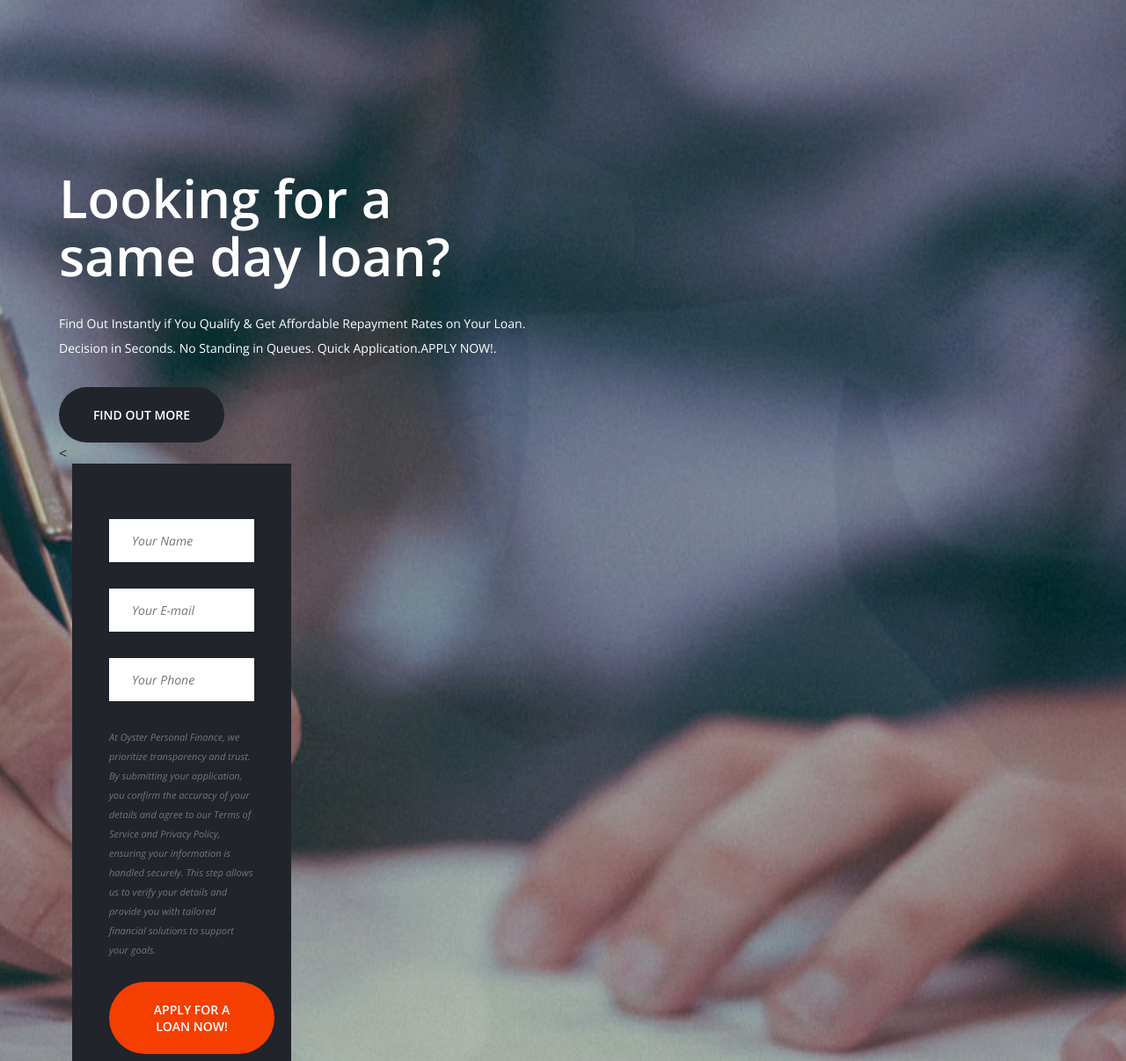
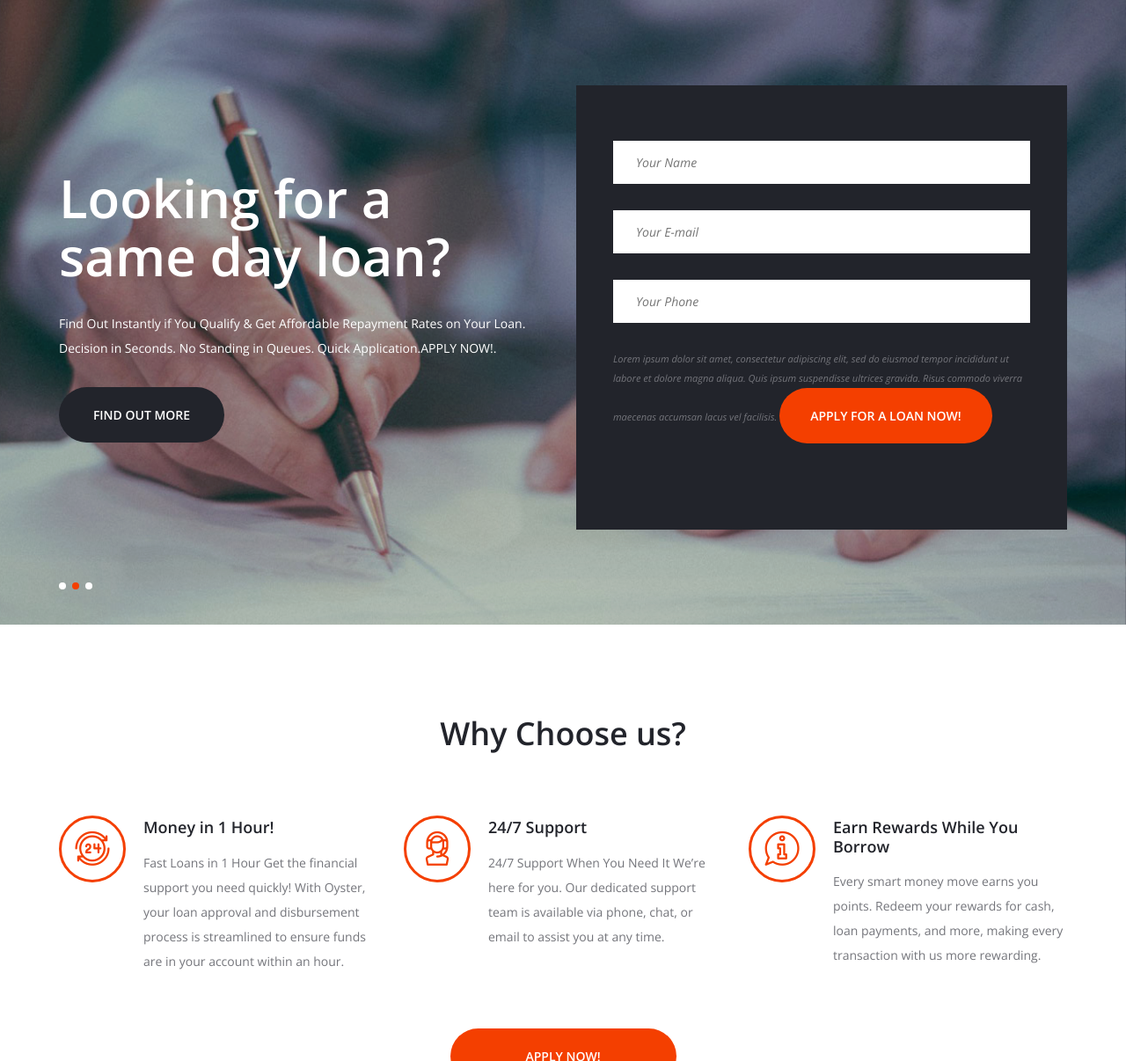
Before and after one commit to SoftrIn6/sgd, a plain HTML site: page index.html in a window 1280 px wide. Shown: the part 94-1300 px from the top of the page at 88% size. Drawn offline with nearby package versions, Linux system fonts and the light colour scheme; files that its build step writes are made by us from their sources; files whose address does not match are found by name.

Commit message:
Update index.html

```diff
--- a/index.html
+++ b/index.html
@@ -1,7 +1,7 @@
 <!DOCTYPE html>
 <html lang="zxx">
 <head>
-	<title>OYSTER PERSONAL FINANCE (PTY) LTD | Loans HTML Template</title>
+	<title>OYSTER PERSONAL FINANCE (PTY) LTD</title>
 	<meta charset="UTF-8">
 	<meta name="description" content="loans HTML Template">
 	<meta name="keywords" content="loans, html">
@@ -72,16 +72,14 @@
 						<p>Find Out Instantly if You Qualify & Get Affordable Repayment Rates on Your Loan. Decision in Seconds. No Standing in Queues. Quick Application.APPLY NOW!.</p>
 						<a href="#" class="site-btn sb-dark">Find out more</a>
 					</div>
-				<<div class="col-lg-6">
-    <form class="hero-form" onsubmit="return false;">
-        <input type="text" placeholder="Your Name">
-        <input type="text" placeholder="Your E-mail">
-        <input type="text" placeholder="Your Phone">
-        <p>At Oyster Personal Finance, we prioritize transparency and trust. By submitting your application, you confirm the accuracy of your details and agree to our Terms of Service and Privacy Policy, ensuring your information is handled securely. This step allows us to verify your details and provide you with tailored financial solutions to support your goals.</p>
+				</div>
+				<div class="col-lg-6">
+					<form class="hero-form">
+<input type="text" placeholder="Your Name">
+						<input type="text" placeholder="Your E-mail">
+						<input type="text" placeholder="Your Phone">
+						<p>Lorem ipsum dolor sit amet, consectetur adipiscing elit, sed do eiusmod tempor incididunt ut labore et dolore magna aliqua. Quis ipsum suspendisse ultrices gravida. Risus commodo viverra maecenas accumsan lacus vel facilisis.
         <button class="site-btn" type="button" onclick="window.location.href='https://applynow.com'">Apply for a loan now!</button>
-    </form>
-</div>
-
 				</div>
 			</div>
 		</div>
```
